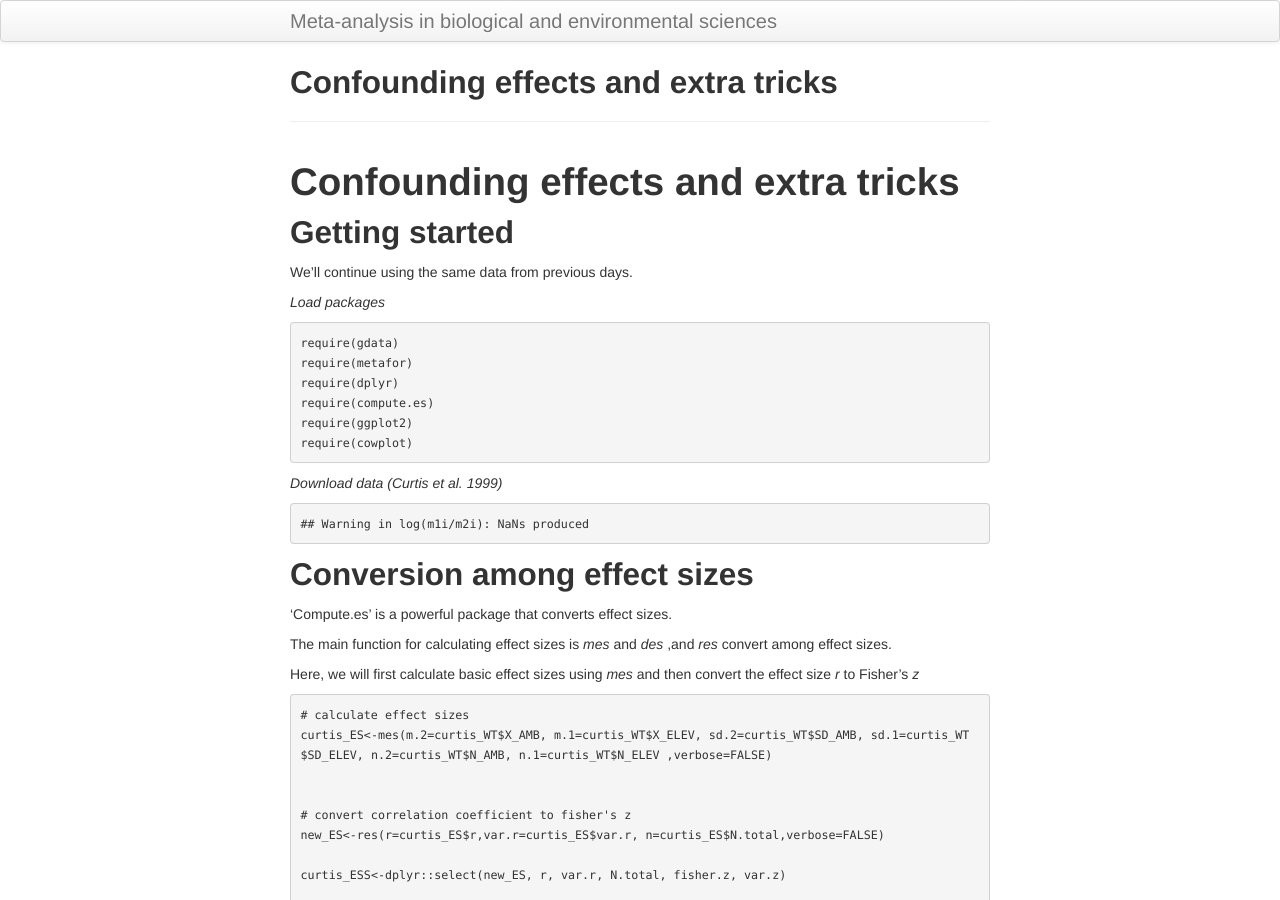
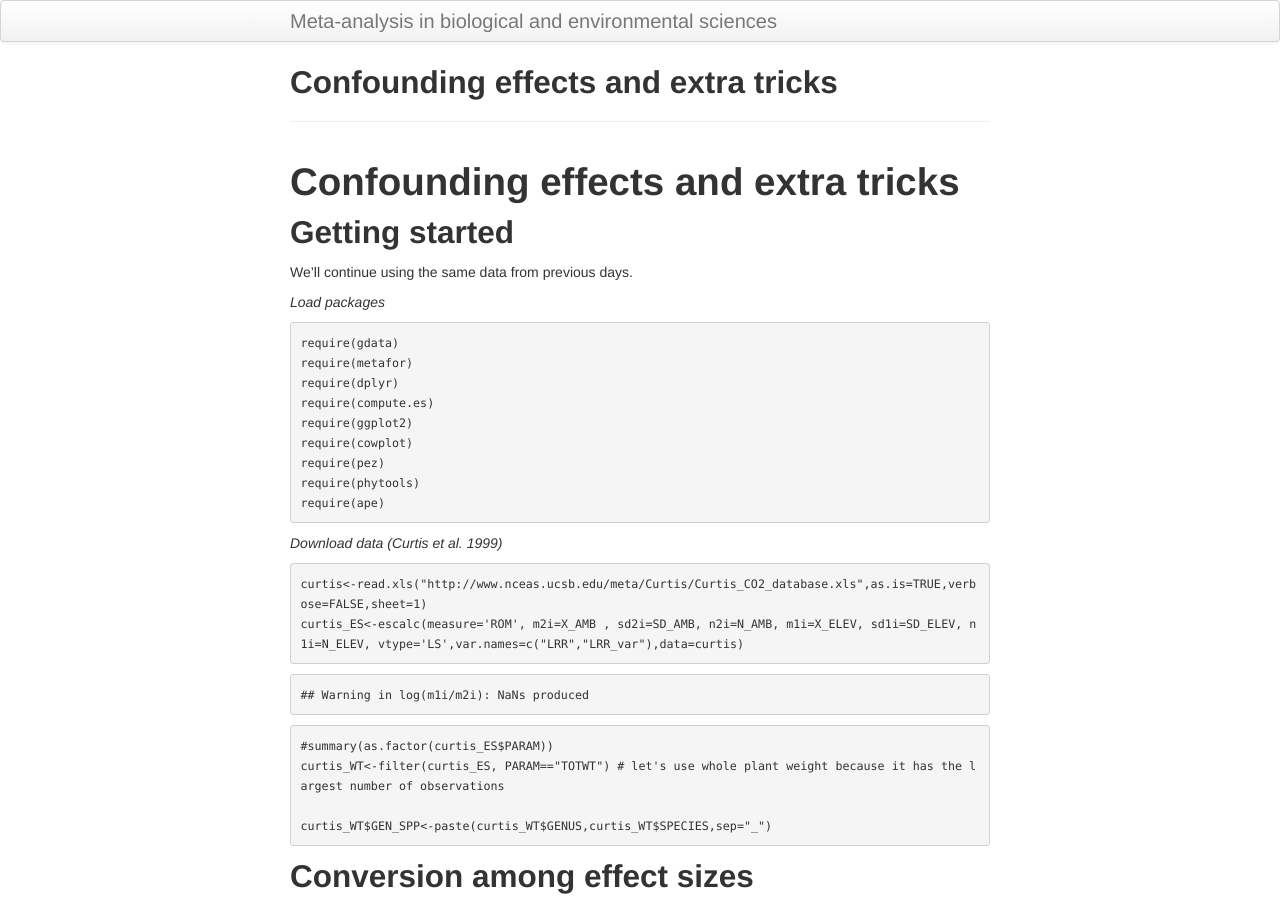
Before and after one commit to dylancraven/MetaAnalysis_Course, a Jekyll site: the page built from pages/Day4.md, in a window 1280 px wide and 900 px high. Built offline with Jekyll 4.4.1, drawn with Linux system fonts in a browser that asks for light colours; our own code applies the rules of GitHub Pages for plain Markdown files; some of the changed text lies outside the part shown.

Commit message:
famous last words (part II)

````diff
--- a/pages/Day4.md
+++ b/pages/Day4.md
@@ -14,10 +14,25 @@ We'll continue using the same data from previous days.
     require(compute.es)
     require(ggplot2)
     require(cowplot)
+    require(pez)
+    require(phytools)
+    require(ape)
 
 *Download data (Curtis et al. 1999)*
 
+``` r
+curtis<-read.xls("http://www.nceas.ucsb.edu/meta/Curtis/Curtis_CO2_database.xls",as.is=TRUE,verbose=FALSE,sheet=1)
+curtis_ES<-escalc(measure='ROM', m2i=X_AMB , sd2i=SD_AMB, n2i=N_AMB, m1i=X_ELEV, sd1i=SD_ELEV, n1i=N_ELEV, vtype='LS',var.names=c("LRR","LRR_var"),data=curtis)
+```
+
     ## Warning in log(m1i/m2i): NaNs produced
+
+``` r
+#summary(as.factor(curtis_ES$PARAM))
+curtis_WT<-filter(curtis_ES, PARAM=="TOTWT") # let's use whole plant weight because it has the largest number of observations
+
+curtis_WT$GEN_SPP<-paste(curtis_WT$GENUS,curtis_WT$SPECIES,sep="_")
+```
 
 Conversion among effect sizes
 -----------------------------
@@ -76,7 +91,7 @@ ab
 Cumulative meta-analysis
 ------------------------
 
-This method tests whether effect sizes have shifted over time.
+This method tests whether effect sizes have shifted over time. It fits the model by iteratively adding observations in the order that we designate.
 
 ``` r
 re_wt<-rma(LRR, LRR_var, data=curtis_WT)
@@ -91,9 +106,15 @@ forest.cumul.rma(cum_re)
 Controlling for shared evolutionary history (phylogeny)
 -------------------------------------------------------
 
-**Load phylogeny**
+For species-level analyses, shared evolutionary history should be controlled for above and beyond random effect terms already included.
 
-If you're interested in how to build a phylogeny, here's the [code](pages/Day4_extra.html)
+**Clean data set**
+
+The basic steps are:
+
+1.  Resolve taxonomic names to ensure that as many as possible can be placed on a phylogeny.
+2.  Build phylogeny. If you're interested in how to build a phylogeny, here's the [code](https://dylancraven.github.io/MetaAnalysis_Course/pages/Day4_extra.html)
+3.  Make sure that your phylogeny has the same number of tip labels as there are species in the data set.
 
 ``` r
 clean<-read.csv("/homes/dc78cahe/Dropbox (iDiv)/Teaching/MetaAnalysis_Course/pages/Day4_files/TPL_sppnames.csv")
@@ -127,7 +148,6 @@ str(tree)
 
 ``` r
 # we need to drop one species from our data frame ('Trichospermum mexicanum' because it wasn't placed on the phylogeny)
-
 
 curtis_WTT<-filter(curtis_WT, phy!="Trichospermum_mexicanum")
 
@@ -210,3 +230,5 @@ summary(re_nophy)
     ##
     ## ---
     ## Signif. codes:  0 '***' 0.001 '**' 0.01 '*' 0.05 '.' 0.1 ' ' 1
+
+Accountring for phylogeny, in this particular case, did not alter the mean effect size. However, the confidence intervals around the mean effect size are wider when accounting for phylogeny.
````
